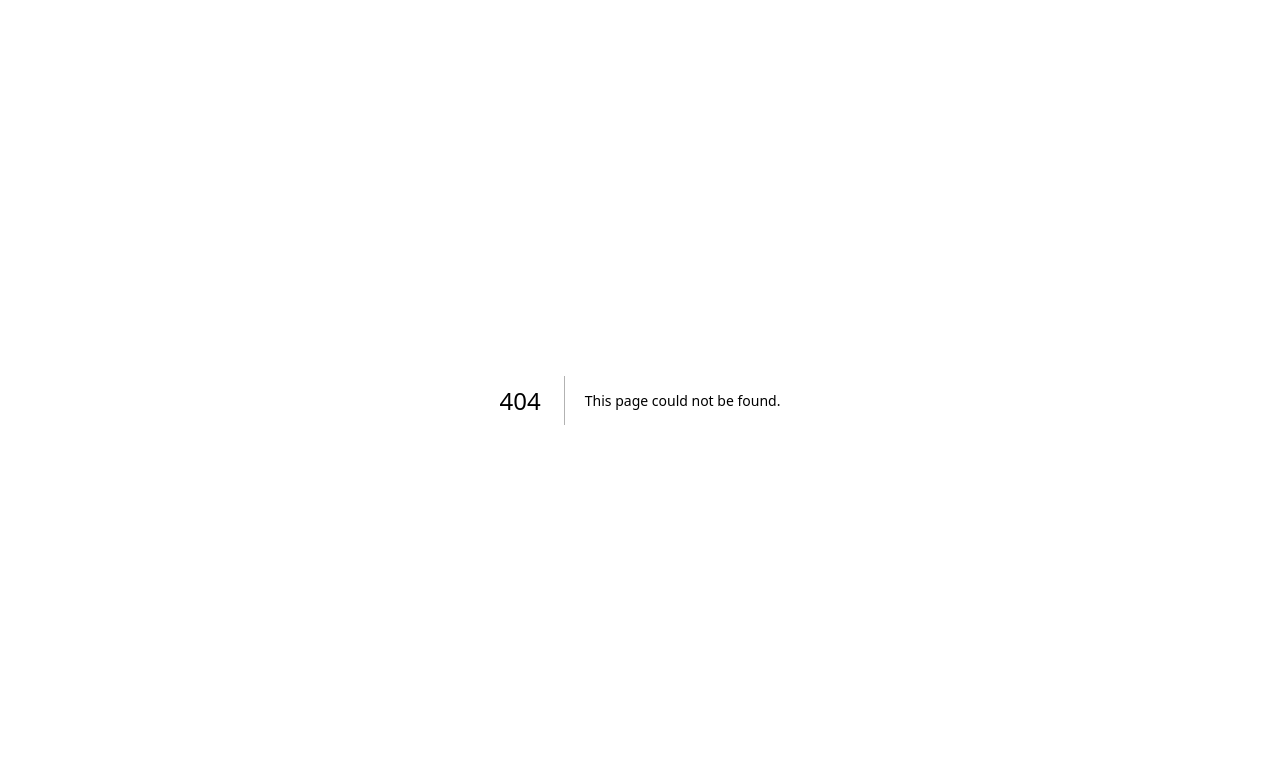
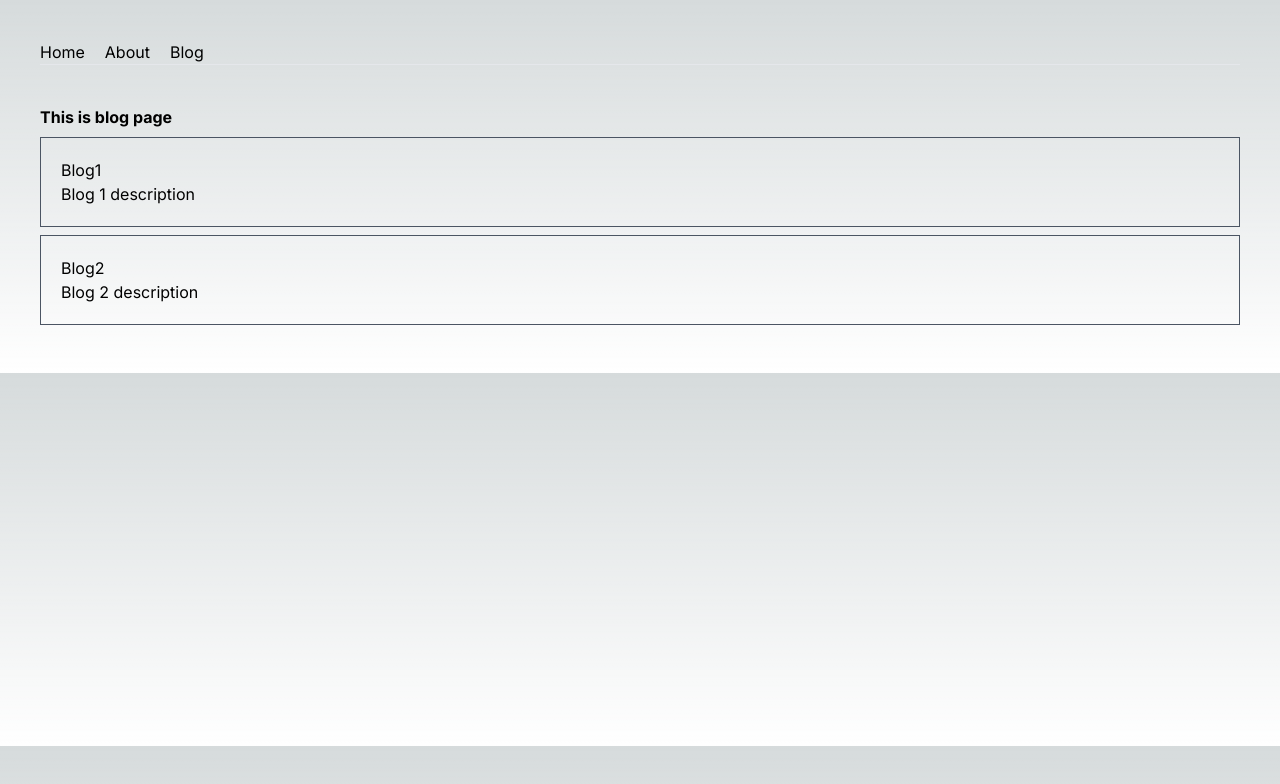
Before and after one commit to imranwebcraft/My-First-Next-JS, a Next.js app: page /blog in a window 1280 px wide. Before the commit this address had no page. Shown: the top 784 px of the page. Built offline with nearby package versions, Linux system fonts and the light colour scheme.

Commit message:
Understand page and layout concept also nested route

```diff
--- /dev/null
+++ b/app/about/layout.js
@@ -0,0 +1,22 @@
+import Link from 'next/link';
+import React from 'react';
+
+const AboutLayout = ({ children }) => {
+	return (
+		<div>
+			<nan className="my-5">
+				<ul className="flex gap-5">
+					<li>
+						<Link href="/about/mission">Mission</Link>
+					</li>
+					<li>
+						<Link href="/about/vision">Vision</Link>
+					</li>
+				</ul>
+			</nan>
+			{children}
+		</div>
+	);
+};
+
+export default AboutLayout;
--- /dev/null
+++ b/app/about/loading.js
@@ -0,0 +1,11 @@
+import React from 'react';
+
+const Loading = () => {
+	return (
+		<div className=" h-screen w-[100vw] flex justify-center items-center">
+			<p className=" text-7xl text-gray-400">Loading.....</p>
+		</div>
+	);
+};
+
+export default Loading;
--- /dev/null
+++ b/app/about/mission/page.js
@@ -0,0 +1,11 @@
+import React from 'react';
+
+const Mission = () => {
+	return (
+		<div>
+			<span className="mt-10">This is Mission page</span>
+		</div>
+	);
+};
+
+export default Mission;
--- /dev/null
+++ b/app/about/page.js
@@ -0,0 +1,7 @@
+import React from 'react';
+
+const About = () => {
+	return <div className="font-bold mt-10">This is about page</div>;
+};
+
+export default About;
--- /dev/null
+++ b/app/blog/[id]/page.js
@@ -0,0 +1,9 @@
+import React from 'react';
+
+const BlogDetails = ({ params }) => {
+	console.log(params);
+
+	return <div></div>;
+};
+
+export default BlogDetails;
--- /dev/null
+++ b/app/blog/page.js
@@ -0,0 +1,32 @@
+import React from 'react';
+
+const Blog = () => {
+	const blogs = [
+		{
+			id: 1,
+			title: 'Blog1',
+			description: 'Blog 1 description',
+		},
+		{
+			id: 2,
+			title: 'Blog2',
+			description: 'Blog 2 description',
+		},
+	];
+
+	return (
+		<main>
+			<div className="font-bold mt-10">This is blog page</div>
+			<ul>
+				{blogs?.map(({ id, title, description }) => (
+					<div key={id} className=" border border-gray-600 p-5 my-2">
+						<li>{title}</li>
+						<p>{description}</p>
+					</div>
+				))}
+			</ul>
+		</main>
+	);
+};
+
+export default Blog;
--- a/app/layout.js
+++ b/app/layout.js
@@ -1,5 +1,6 @@
 import { Inter } from 'next/font/google';
 import './globals.css';
+import Link from 'next/link';
 
 const inter = Inter({ subsets: ['latin'] });
 
@@ -8,10 +9,27 @@ export const metadata = {
 	description: 'Generated by create next app',
 };
 
+// Root Layout
 export default function RootLayout({ children }) {
 	return (
-		<html lang="en">
-			<body className={inter.className}>{children}</body>
+		<html lang="en" className="p-10">
+			<body className={inter.className}>
+				<nan className="my-5">
+					<ul className="flex gap-5">
+						<li>
+							<Link href="/">Home</Link>
+						</li>
+						<li>
+							<Link href="/about">About</Link>
+						</li>
+						<li>
+							<Link href="/blog">Blog</Link>
+						</li>
+					</ul>
+				</nan>
+				<hr />
+				{children}
+			</body>
 		</html>
 	);
 }
--- a/app/page.js
+++ b/app/page.js
@@ -1,9 +1,11 @@
 import Image from 'next/image';
+
+console.log('Hello world!');
 
 export default function Home() {
 	return (
 		<main>
-			<div className="text-5xl">Hello World</div>
+			<div className="text-5xl mt-10">Hello World</div>
 		</main>
 	);
 }
```
